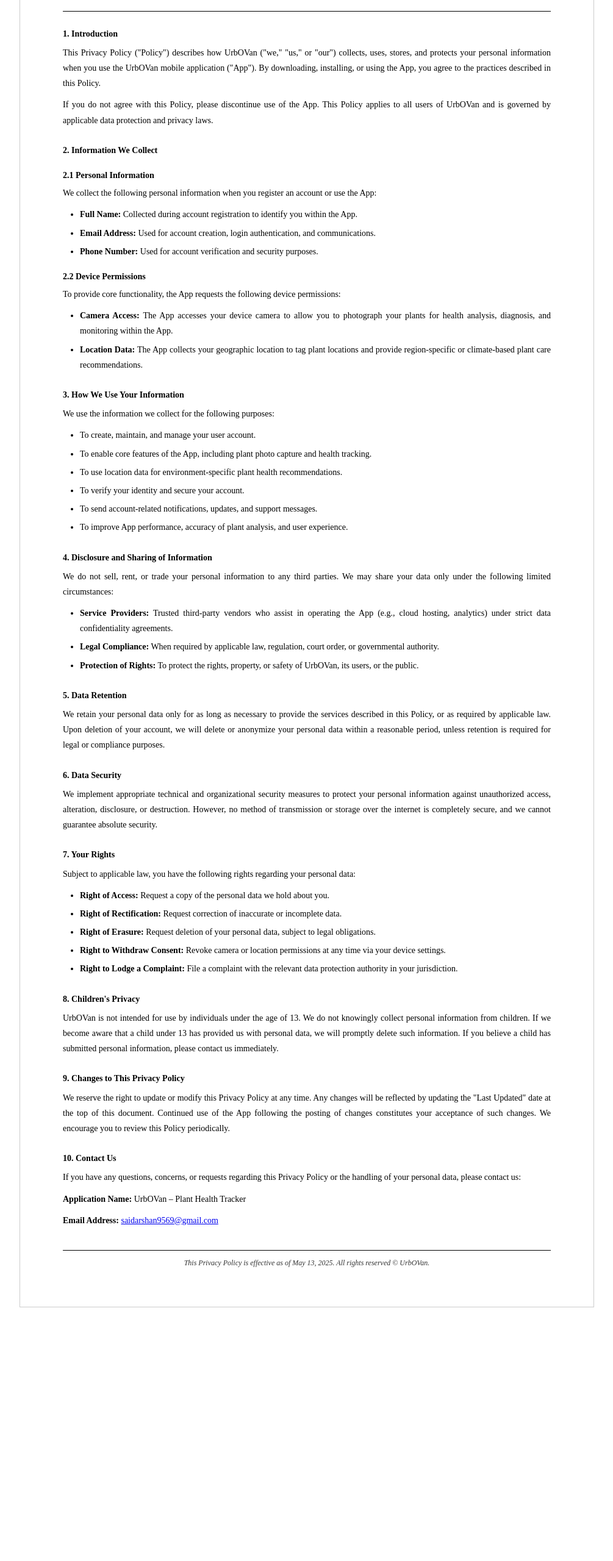
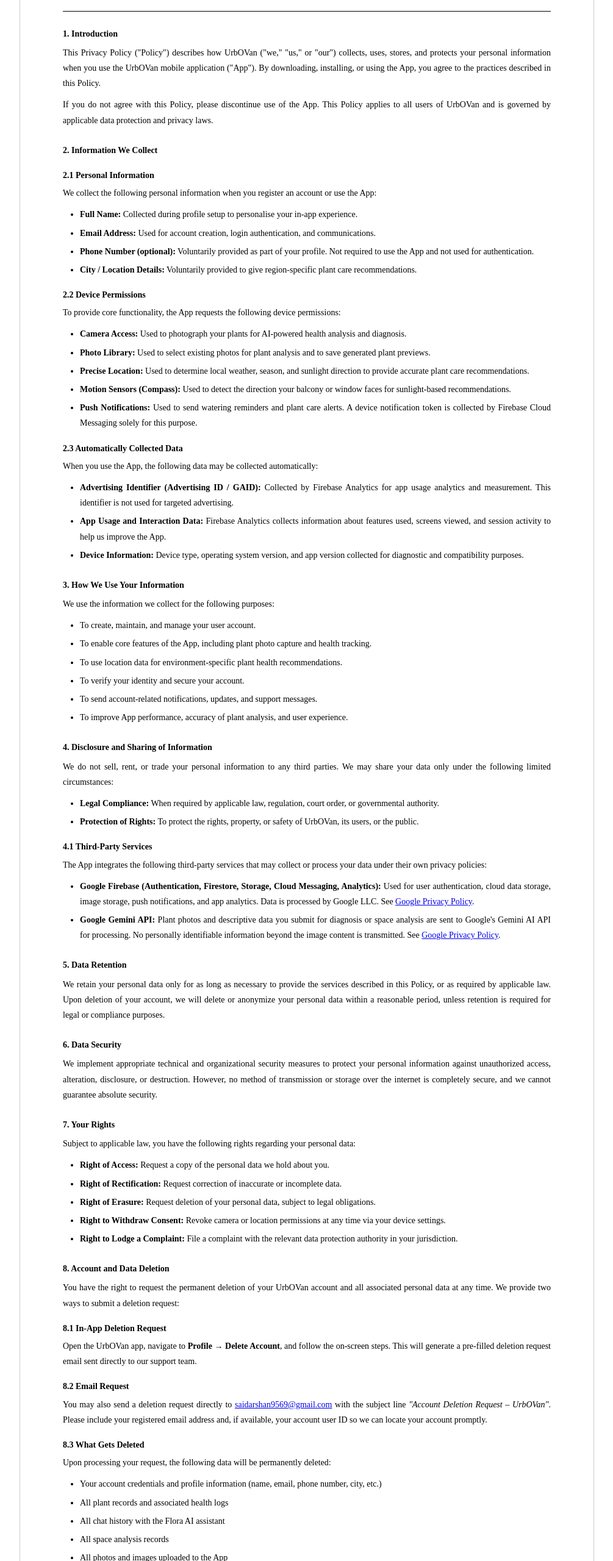
Before and after one commit to sai-darshan-k/urbovan-privacy, a plain HTML site: page index.html in a window 1280 px wide. Shown: the part 240-2800 px from the top of the page at 61% size, without its empty margins (137-1142 px from the left). Before the commit the page ends 2424 px from the top, so only its background shows below. Drawn offline with Linux system fonts and the light colour scheme.

Commit message:
Update index.html

```diff
--- a/index.html
+++ b/index.html
@@ -89,7 +89,7 @@
   <h1 class="doc-title">Privacy Policy</h1>
   <h2 class="doc-subtitle">UrbOVan – Plant Health Tracker</h2>
   <p class="meta">Effective Date: May 13, 2025</p>
-  <p class="meta">Last Updated: May 13, 2025</p>
+  <p class="meta">Last Updated: May 13, 2026</p>
 
   <hr/>
 
@@ -105,16 +105,28 @@
   <h3 class="sub-heading">2.1 Personal Information</h3>
   <p>We collect the following personal information when you register an account or use the App:</p>
   <ul>
-    <li><strong>Full Name:</strong> Collected during account registration to identify you within the App.</li>
+    <li><strong>Full Name:</strong> Collected during profile setup to personalise your in-app experience.</li>
     <li><strong>Email Address:</strong> Used for account creation, login authentication, and communications.</li>
-    <li><strong>Phone Number:</strong> Used for account verification and security purposes.</li>
+    <li><strong>Phone Number (optional):</strong> Voluntarily provided as part of your profile. Not required to use the App and not used for authentication.</li>
+    <li><strong>City / Location Details:</strong> Voluntarily provided to give region-specific plant care recommendations.</li>
   </ul>
 
   <h3 class="sub-heading">2.2 Device Permissions</h3>
   <p>To provide core functionality, the App requests the following device permissions:</p>
   <ul>
-    <li><strong>Camera Access:</strong> The App accesses your device camera to allow you to photograph your plants for health analysis, diagnosis, and monitoring within the App.</li>
-    <li><strong>Location Data:</strong> The App collects your geographic location to tag plant locations and provide region-specific or climate-based plant care recommendations.</li>
+    <li><strong>Camera Access:</strong> Used to photograph your plants for AI-powered health analysis and diagnosis.</li>
+    <li><strong>Photo Library:</strong> Used to select existing photos for plant analysis and to save generated plant previews.</li>
+    <li><strong>Precise Location:</strong> Used to determine local weather, season, and sunlight direction to provide accurate plant care recommendations.</li>
+    <li><strong>Motion Sensors (Compass):</strong> Used to detect the direction your balcony or window faces for sunlight-based recommendations.</li>
+    <li><strong>Push Notifications:</strong> Used to send watering reminders and plant care alerts. A device notification token is collected by Firebase Cloud Messaging solely for this purpose.</li>
+  </ul>
+
+  <h3 class="sub-heading">2.3 Automatically Collected Data</h3>
+  <p>When you use the App, the following data may be collected automatically:</p>
+  <ul>
+    <li><strong>Advertising Identifier (Advertising ID / GAID):</strong> Collected by Firebase Analytics for app usage analytics and measurement. This identifier is not used for targeted advertising.</li>
+    <li><strong>App Usage and Interaction Data:</strong> Firebase Analytics collects information about features used, screens viewed, and session activity to help us improve the App.</li>
+    <li><strong>Device Information:</strong> Device type, operating system version, and app version collected for diagnostic and compatibility purposes.</li>
   </ul>
 
   <h2 class="section-heading">3. How We Use Your Information</h2>
@@ -131,9 +143,15 @@
   <h2 class="section-heading">4. Disclosure and Sharing of Information</h2>
   <p>We do not sell, rent, or trade your personal information to any third parties. We may share your data only under the following limited circumstances:</p>
   <ul>
-    <li><strong>Service Providers:</strong> Trusted third-party vendors who assist in operating the App (e.g., cloud hosting, analytics) under strict data confidentiality agreements.</li>
     <li><strong>Legal Compliance:</strong> When required by applicable law, regulation, court order, or governmental authority.</li>
     <li><strong>Protection of Rights:</strong> To protect the rights, property, or safety of UrbOVan, its users, or the public.</li>
+  </ul>
+
+  <h3 class="sub-heading">4.1 Third-Party Services</h3>
+  <p>The App integrates the following third-party services that may collect or process your data under their own privacy policies:</p>
+  <ul>
+    <li><strong>Google Firebase (Authentication, Firestore, Storage, Cloud Messaging, Analytics):</strong> Used for user authentication, cloud data storage, image storage, push notifications, and app analytics. Data is processed by Google LLC. See <a href="https://policies.google.com/privacy" target="_blank">Google Privacy Policy</a>.</li>
+    <li><strong>Google Gemini API:</strong> Plant photos and descriptive data you submit for diagnosis or space analysis are sent to Google's Gemini AI API for processing. No personally identifiable information beyond the image content is transmitted. See <a href="https://policies.google.com/privacy" target="_blank">Google Privacy Policy</a>.</li>
   </ul>
 
   <h2 class="section-heading">5. Data Retention</h2>
@@ -156,23 +174,49 @@
     <li><strong>Right to Lodge a Complaint:</strong> File a complaint with the relevant data protection authority in your jurisdiction.</li>
   </ul>
 
-  <h2 class="section-heading">8. Children's Privacy</h2>
+  <h2 class="section-heading">8. Account and Data Deletion</h2>
+  <p>
+    You have the right to request the permanent deletion of your UrbOVan account and all associated personal data at any time. We provide two ways to submit a deletion request:
+  </p>
+  <h3 class="sub-heading">8.1 In-App Deletion Request</h3>
+  <p>
+    Open the UrbOVan app, navigate to <strong>Profile → Delete Account</strong>, and follow the on-screen steps. This will generate a pre-filled deletion request email sent directly to our support team.
+  </p>
+  <h3 class="sub-heading">8.2 Email Request</h3>
+  <p>
+    You may also send a deletion request directly to <a href="mailto:saidarshan9569@gmail.com">saidarshan9569@gmail.com</a> with the subject line <em>"Account Deletion Request – UrbOVan"</em>. Please include your registered email address and, if available, your account user ID so we can locate your account promptly.
+  </p>
+  <h3 class="sub-heading">8.3 What Gets Deleted</h3>
+  <p>Upon processing your request, the following data will be permanently deleted:</p>
+  <ul>
+    <li>Your account credentials and profile information (name, email, phone number, city, etc.)</li>
+    <li>All plant records and associated health logs</li>
+    <li>All chat history with the Flora AI assistant</li>
+    <li>All space analysis records</li>
+    <li>All photos and images uploaded to the App</li>
+  </ul>
+  <h3 class="sub-heading">8.4 Processing Time and Retention</h3>
+  <p>
+    We will process all deletion requests within <strong>30 days</strong> of receipt and send a confirmation to your registered email address. Certain data may be retained beyond this period only where required by applicable law or for the resolution of disputes and enforcement of our agreements.
+  </p>
+
+  <h2 class="section-heading">9. Children&#8217;s Privacy</h2>
   <p>
     UrbOVan is not intended for use by individuals under the age of 13. We do not knowingly collect personal information from children. If we become aware that a child under 13 has provided us with personal data, we will promptly delete such information. If you believe a child has submitted personal information, please contact us immediately.
   </p>
 
-  <h2 class="section-heading">9. Changes to This Privacy Policy</h2>
+  <h2 class="section-heading">10. Changes to This Privacy Policy</h2>
   <p>
     We reserve the right to update or modify this Privacy Policy at any time. Any changes will be reflected by updating the "Last Updated" date at the top of this document. Continued use of the App following the posting of changes constitutes your acceptance of such changes. We encourage you to review this Policy periodically.
   </p>
 
-  <h2 class="section-heading">10. Contact Us</h2>
+  <h2 class="section-heading">11. Contact Us</h2>
   <p>If you have any questions, concerns, or requests regarding this Privacy Policy or the handling of your personal data, please contact us:</p>
   <p><strong>Application Name:</strong> UrbOVan – Plant Health Tracker</p>
   <p><strong>Email Address:</strong> <a href="mailto:saidarshan9569@gmail.com">saidarshan9569@gmail.com</a></p>
 
   <div class="footer-line">
-    This Privacy Policy is effective as of May 13, 2025. All rights reserved &copy; UrbOVan.
+    This Privacy Policy is effective as of May 13, 2026. All rights reserved &copy; UrbOVan.
   </div>
 
 </div>
```
